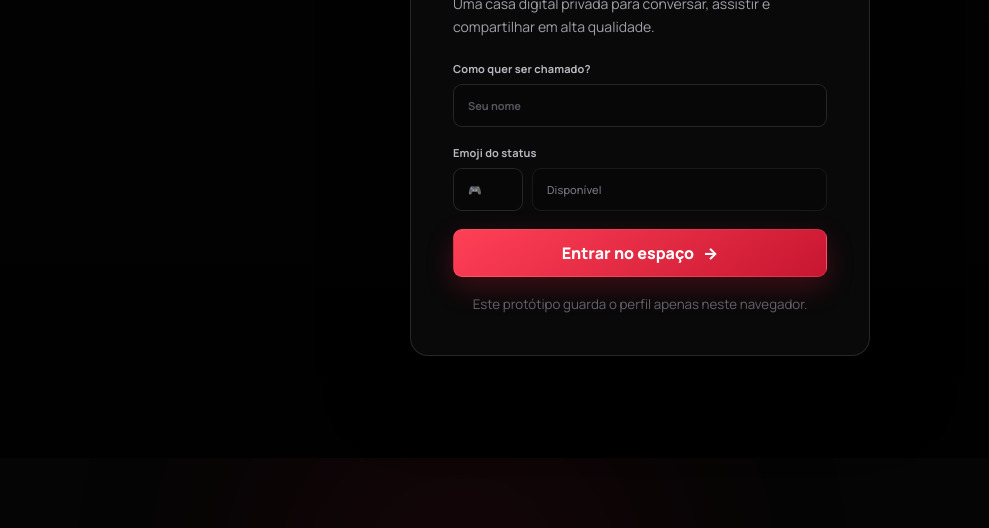
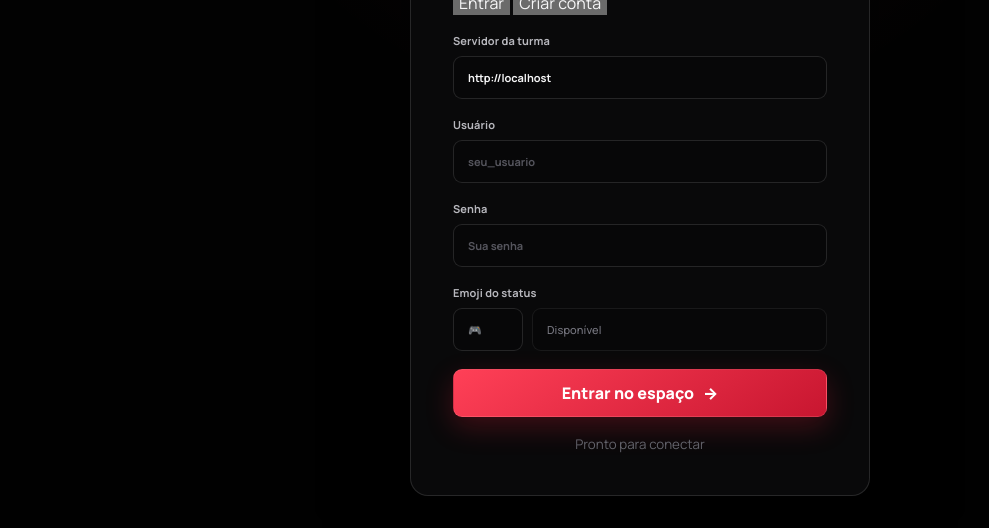
Before and after one commit to setedmsk/enantato, a website: page index.html in a window 1280 px wide. Shown: the part 342-870 px from the top of the page, without its empty margins (0-989 px from the left). Before the commit the page ends 800 px from the top, so only its background shows below. Drawn offline with Linux system fonts and the light colour scheme.

Commit message:
feat: adicionar entrada multiusuário
Inclui endereço do servidor, login, senha e criação de conta na interface.

```diff
--- a/index.html
+++ b/index.html
@@ -24,14 +24,27 @@
       <span class="eyebrow">SEU ESPAÇO. SUAS REGRAS.</span>
       <h1 id="loginTitle">Entre para encontrar sua turma.</h1>
       <p>Uma casa digital privada para conversar, assistir e compartilhar em alta qualidade.</p>
-      <label>Como quer ser chamado?
-        <input id="loginName" autocomplete="nickname" maxlength="24" placeholder="Seu nome" required>
+      <div class="auth-switch" aria-label="Modo de autenticação">
+        <button class="active" id="loginMode" type="button">Entrar</button>
+        <button id="registerMode" type="button">Criar conta</button>
+      </div>
+      <label>Servidor da turma
+        <input id="serverUrl" type="url" autocomplete="url" placeholder="https://servidor.seudominio.com" required>
+      </label>
+      <label>Usuário
+        <input id="loginName" autocomplete="username" maxlength="24" pattern="[a-zA-Z0-9_.-]{3,24}" placeholder="seu_usuario" required>
+      </label>
+      <label>Senha
+        <input id="loginPassword" type="password" autocomplete="current-password" minlength="6" maxlength="128" placeholder="Sua senha" required>
+      </label>
+      <label class="is-hidden" id="displayNameLabel">Nome de exibição
+        <input id="registerDisplayName" autocomplete="nickname" maxlength="24" placeholder="Como seus amigos verão você">
       </label>
       <label>Emoji do status
         <div class="status-input"><input id="loginEmoji" maxlength="4" value="🎮"><span>Disponível</span></div>
       </label>
-      <button class="primary-button" type="submit">Entrar no espaço <span>→</span></button>
-      <small>Este protótipo guarda o perfil apenas neste navegador.</small>
+      <button class="primary-button" type="submit"><span id="authSubmitLabel">Entrar no espaço</span><span>→</span></button>
+      <small id="connectionHint">Informe o servidor privado da sua turma.</small>
     </form>
   </section>
 
@@ -176,5 +189,6 @@
 
   <div class="toast-region" id="toastRegion" aria-live="polite"></div>
   <script src="app.js" defer></script>
+  <script src="realtime.js" defer></script>
 </body>
 </html>
```
